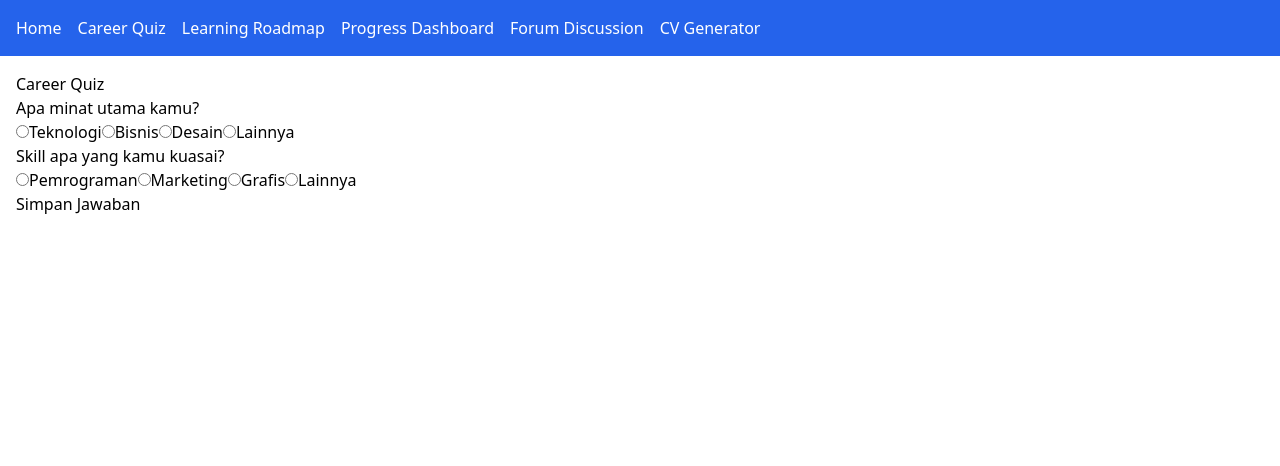
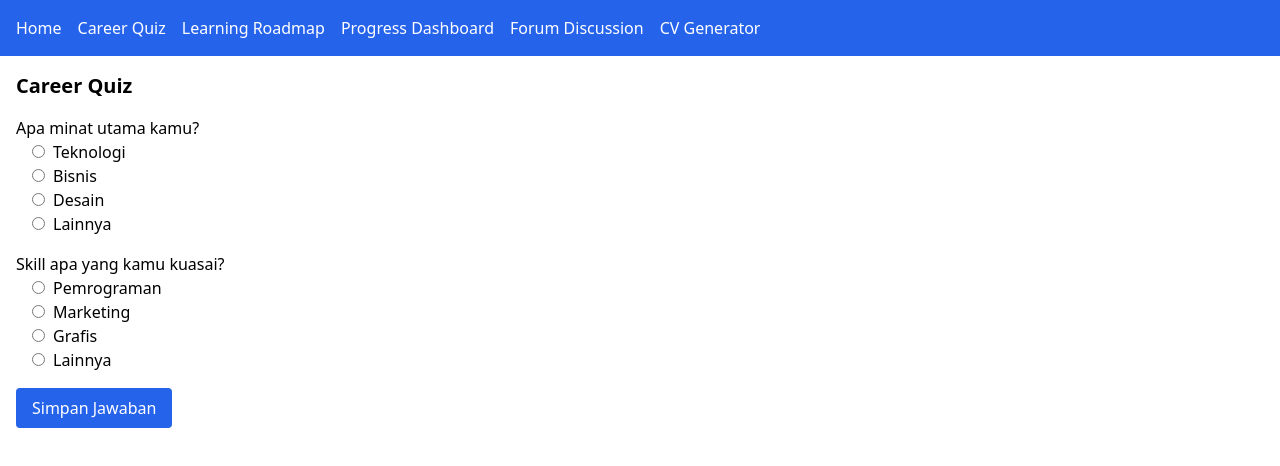
Before and after one commit to mustain97/IDCamp-2024-Developer-Challenge-2, a React (Vite) app: page /quiz in a window 1280 px wide. Shown: the top 466 px of the page. Built offline with nearby package versions, Linux system fonts and the light colour scheme.

Commit message:
Update CareerQuiz.jsx

```diff
--- a/src/components/CareerQuiz.jsx
+++ b/src/components/CareerQuiz.jsx
@@ -1,45 +1,57 @@
-import React, { useContext, useState } from 'react';
-import { UserContext } from '../context/UserContext';
+import React, { useContext, useState } from "react";
+import { UserContext } from "../context/UserContext";
 
 const questions = [
-  { id: 1, question: "Apa minat utama kamu?", options: ["Teknologi", "Bisnis", "Desain", "Lainnya"] },
-  { id: 2, question: "Skill apa yang kamu kuasai?", options: ["Pemrograman", "Marketing", "Grafis", "Lainnya"] },
-  // Tambah sesuai kebutuhan
+  {
+    id: 1,
+    question: "Apa minat utama kamu?",
+    options: ["Teknologi", "Bisnis", "Desain", "Lainnya"],
+  },
+  {
+    id: 2,
+    question: "Skill apa yang kamu kuasai?",
+    options: ["Pemrograman", "Marketing", "Grafis", "Lainnya"],
+  },
 ];
 
 export default function CareerQuiz() {
   const { userData, setUserData } = useContext(UserContext);
-  const [answers, setAnswers] = useState({});
+  const [answers, setAnswers] = useState(userData.quizAnswers || {});
 
   const handleChange = (id, option) => {
-    setAnswers(prev => ({ ...prev, [id]: option }));
+    setAnswers((prev) => ({ ...prev, [id]: option }));
   };
 
   const handleSubmit = () => {
-    setUserData(prev => ({ ...prev, quizAnswers: answers }));
-    alert('Jawaban tersimpan!');
+    setUserData((prev) => ({ ...prev, quizAnswers: answers }));
+    alert("Jawaban tersimpan!");
   };
 
   return (
     <div>
-      <h2>Career Quiz</h2>
-      {questions.map(q => (
-        <div key={q.id}>
-          <p>{q.question}</p>
-          {q.options.map(opt => (
-            <label key={opt}>
+      <h2 className="text-xl font-semibold mb-4">Career Quiz</h2>
+      {questions.map((q) => (
+        <div key={q.id} className="mb-4">
+          <p className="font-medium">{q.question}</p>
+          {q.options.map((opt) => (
+            <label key={opt} className="block ml-4">
               <input
                 type="radio"
                 name={`question-${q.id}`}
                 onChange={() => handleChange(q.id, opt)}
                 checked={answers[q.id] === opt}
               />
-              {opt}
+              <span className="ml-2">{opt}</span>
             </label>
           ))}
         </div>
       ))}
-      <button onClick={handleSubmit}>Simpan Jawaban</button>
+      <button
+        onClick={handleSubmit}
+        className="bg-blue-600 text-white px-4 py-2 rounded"
+      >
+        Simpan Jawaban
+      </button>
     </div>
   );
 }
```
